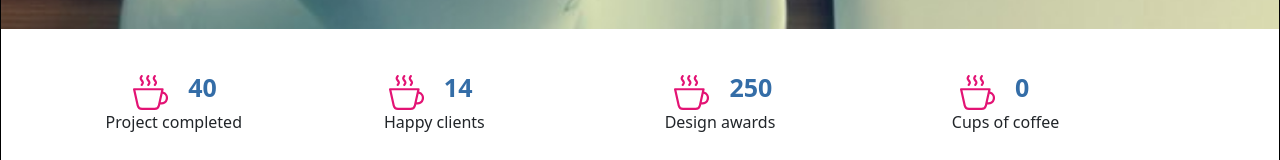
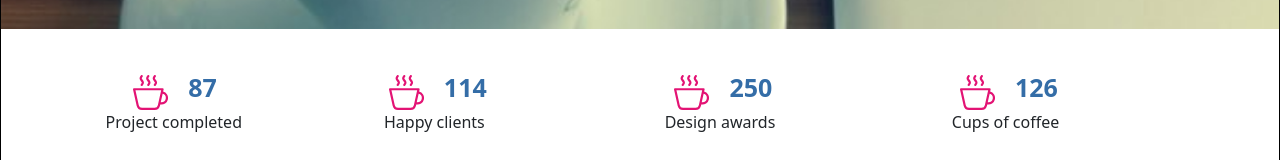
Before and after one commit to kavingithub7/Finalproject, a React (Create React App) app in the folder finalproject/: page / in a window 1280 px wide. Shown: the part 3117-3277 px from the top of the page. Built offline with nearby package versions, Linux system fonts and the light colour scheme.

Commit message:
Update Videosection.jsx

```diff
--- a/finalproject/src/Videosection.jsx
+++ b/finalproject/src/Videosection.jsx
@@ -11,7 +11,7 @@ export default function Videosection()
         if (count1 <= 86) {
           setCount1(prevCount => prevCount + 1);
         }
-      }, 150);
+      }, 15);
       return () => clearTimeout(timerId);
     }, [count1]);
     useEffect(()=>{
@@ -21,7 +21,7 @@ export default function Videosection()
                 setcount2(count=>count+1)
             }
 
-        },50);
+        },8);
         return() =>clearTimeout(time)
     })
     useEffect(()=>
@@ -32,7 +32,7 @@ export default function Videosection()
             {
                 setcount3(value=>value+1)
             }
-        }, 20);
+        }, 5);
         return()=>clearTimeout(time)
     })
     useEffect(()=>{
@@ -41,7 +41,7 @@ export default function Videosection()
              {
                 setcount4(prestate=>prestate+1)
              }
-        },60);
+        },10);
         return ()=>clearTimeout(interval)
     })
 
```
